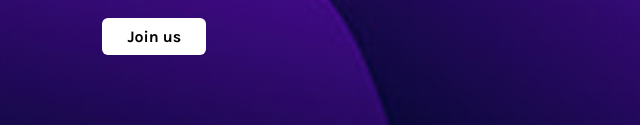
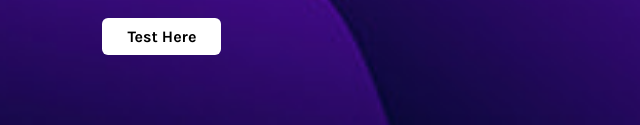
Before and after one commit to tushar136/robotics.github.io, a plain HTML site: page index.html in a window 1280 px wide. Shown: the part 672-797 px from the top of the page, 0-640 px from the left. Drawn offline with Linux system fonts and the light colour scheme.

Commit message:
Add files via upload

```diff
--- a/index.html
+++ b/index.html
@@ -26,7 +26,7 @@
       <h1>Here is the link for our bot: </h1>
     </div>
     <div class="link">
-      <a href="https://discord.gg/xtaKbEFPMR" class="hire">Join us</a>
+      <a href="https://discord.gg/xtaKbEFPMR" class="hire">Test Here</a>
     </div>
   </div>
 </body>
```
